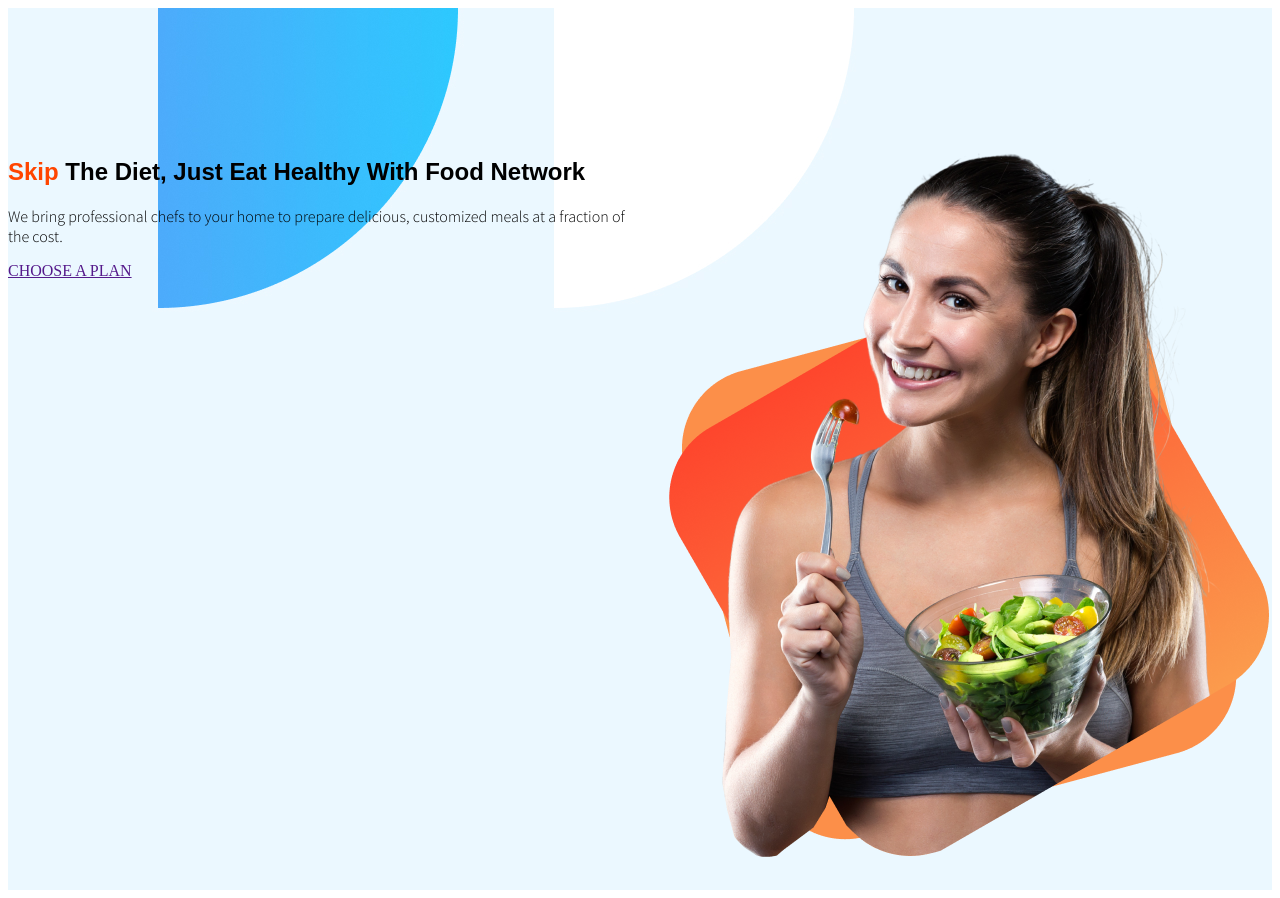
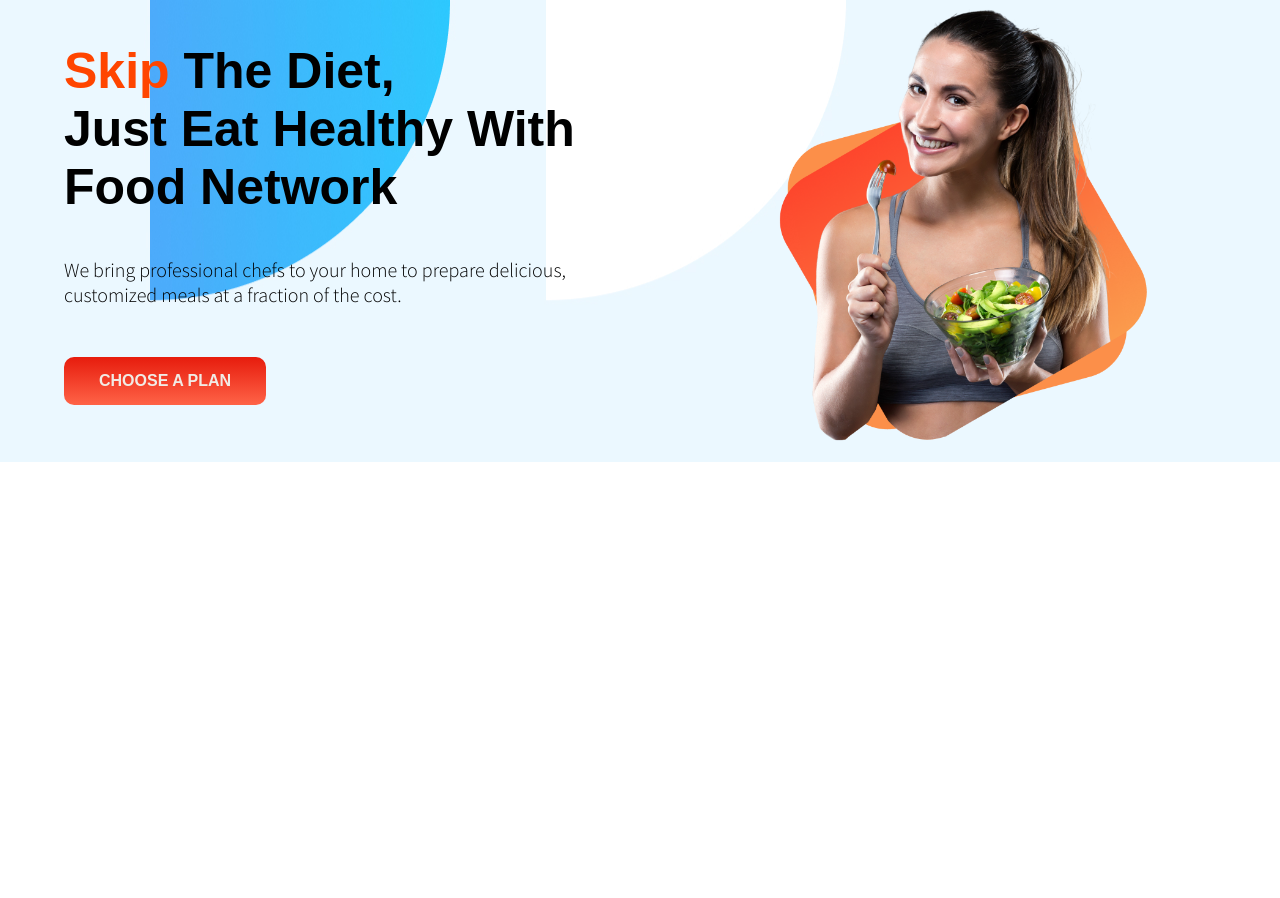
Before and after one commit to Tusher09/Assignment-1, a plain HTML site: page index.html in a window 1280 px wide. After the commit the page ends 800 px from the top, so only its background shows below. Drawn offline with Linux system fonts and the light colour scheme; a web font is replaced by a local one.

Commit message:
1st-section

```diff
--- a/index.html
+++ b/index.html
@@ -19,10 +19,10 @@
 <body>
     <section class="flexible">
         <div class="skip-the-diet">
-            <h1><span class="color">Skip</span> The Diet, Just Eat Healthy With Food Network</h1>
+            <h1><span class="color">Skip</span> The Diet,<br> Just Eat Healthy With Food Network</h1>
             <p>We bring professional chefs to your home to prepare delicious, customized meals at a fraction of the
                 cost.</p>
-            <a target="_blank" href="">CHOOSE A PLAN</a>
+            <a class="button" target="_blank" href="">CHOOSE A PLAN</a>
 
         </div>
         <div class="skip-the-diet">
--- a/style.css
+++ b/style.css
@@ -2,19 +2,42 @@
     display: flex;
     background-image: url(image/background1.jpg);
     background-repeat: no-repeat;
+
 }
 .color{
     color: orangered;
 }
 h1{
     font-family: 'Otomanopee One', sans-serif;
+    font-size: 50px;
 }
 p{
     font-family: 'Otomanopee One', sans-serif;
 font-family: 'Source Sans Pro', sans-serif;
+font-size: 20px;
+padding-right: 5%;
 }
 .skip-the-diet{
     width: 50%;
-    margin-top: 130px;
+    padding-left: 5%;
 
 }
+.skip-the-diet img{
+    width: 70%;
+    padding-left: 10%;
+}
+.button{
+    background-image: linear-gradient(rgb(231, 28, 13), tomato);
+    font-family: 'Otomanopee One', sans-serif;
+    font-weight: 800;
+    color: rgb(241, 235, 229);
+    text-decoration: none;
+    padding: 15px 35px;
+    border-radius: 10px;
+    margin-top: 30px;
+    border: none;
+    display:inline-block;
+}
+body{
+    margin: 0;
+}
```
